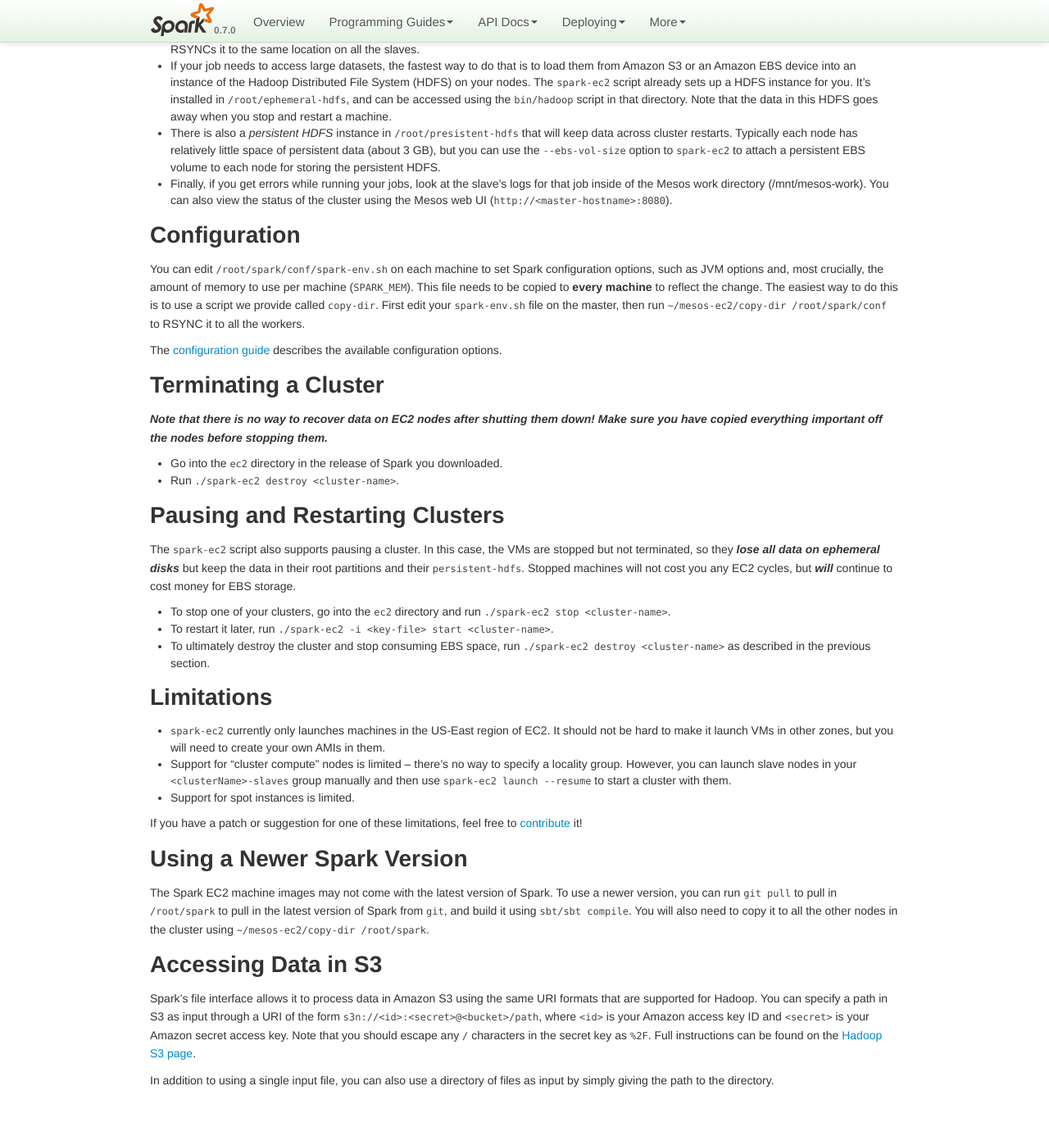
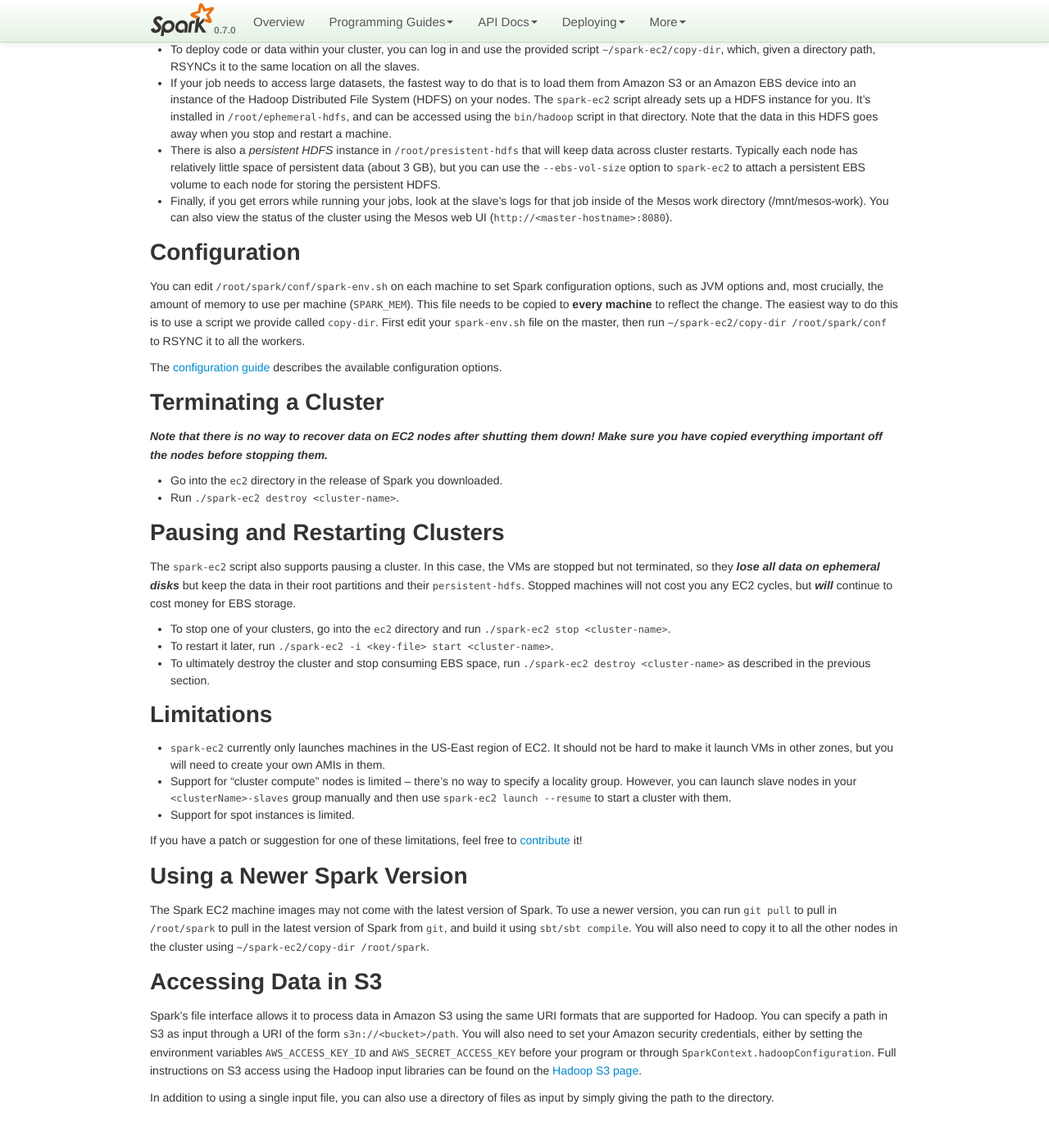
Before and after one commit to jaricftw/spark, a Jekyll site: the page built from docs/ec2-scripts.md, in a window 1280 px wide and 1400 px high, scrolled down 1028 px. Shown: the top 1386 px of the window at 82% size. Built offline with Jekyll 4.4.1, drawn with Linux system fonts in a browser that asks for light colours; some of the changed text lies outside the part shown.

Commit message:
Some tweaks to docs

```diff
--- a/docs/ec2-scripts.md
+++ b/docs/ec2-scripts.md
@@ -45,9 +45,9 @@
     key pair, `<num-slaves>` is the number of slave nodes to launch (try
     1 at first), and `<cluster-name>` is the name to give to your
     cluster.
--   After everything launches, check that Mesos is up and sees all the
-    slaves by going to the Mesos Web UI link printed at the end of the
-    script (`http://<master-hostname>:8080`).
+-   After everything launches, check that the cluster scheduler is up and sees
+    all the slaves by going to its web UI, which will be printed at the end of
+    the script (typically `http://<master-hostname>:8080`).
 
 You can also run `./spark-ec2 --help` to see more usage options. The
 following options are worth pointing out:
@@ -68,6 +68,9 @@
 -    `--ebs-vol-size=GB` will attach an EBS volume with a given amount
      of space to each node so that you can have a persistent HDFS cluster
      on your nodes across cluster restarts (see below).
+-    `--spot-price=PRICE` will launch the worker nodes as
+     [Spot Instances](http://aws.amazon.com/ec2/spot-instances/),
+     bidding for the given maximum price (in dollars).
 -    If one of your launches fails due to e.g. not having the right
 permissions on your private key file, you can run `launch` with the
 `--resume` option to restart the setup process on an existing cluster.
@@ -80,7 +83,7 @@
     above. (This is just for convenience; you could also use
     the EC2 console.)
 -   To deploy code or data within your cluster, you can log in and use the
-    provided script `~/mesos-ec2/copy-dir`, which,
+    provided script `~/spark-ec2/copy-dir`, which,
     given a directory path, RSYNCs it to the same location on all the slaves.
 -   If your job needs to access large datasets, the fastest way to do
     that is to load them from Amazon S3 or an Amazon EBS device into an
@@ -106,7 +109,7 @@
 as JVM options and, most crucially, the amount of memory to use per machine (`SPARK_MEM`).
 This file needs to be copied to **every machine** to reflect the change. The easiest way to do this
 is to use a script we provide called `copy-dir`. First edit your `spark-env.sh` file on the master,
-then run `~/mesos-ec2/copy-dir /root/spark/conf` to RSYNC it to all the workers.
+then run `~/spark-ec2/copy-dir /root/spark/conf` to RSYNC it to all the workers.
 
 The [configuration guide](configuration.html) describes the available configuration options.
 
@@ -152,10 +155,10 @@
 
 # Using a Newer Spark Version
 
-The Spark EC2 machine images may not come with the latest version of Spark. To use a newer version, you can run `git pull` to pull in `/root/spark` to pull in the latest version of Spark from `git`, and build it using `sbt/sbt compile`. You will also need to copy it to all the other nodes in the cluster using `~/mesos-ec2/copy-dir /root/spark`.
+The Spark EC2 machine images may not come with the latest version of Spark. To use a newer version, you can run `git pull` to pull in `/root/spark` to pull in the latest version of Spark from `git`, and build it using `sbt/sbt compile`. You will also need to copy it to all the other nodes in the cluster using `~/spark-ec2/copy-dir /root/spark`.
 
 # Accessing Data in S3
 
-Spark's file interface allows it to process data in Amazon S3 using the same URI formats that are supported for Hadoop. You can specify a path in S3 as input through a URI of the form `s3n://<id>:<secret>@<bucket>/path`, where `<id>` is your Amazon access key ID and `<secret>` is your Amazon secret access key. Note that you should escape any `/` characters in the secret key as `%2F`. Full instructions can be found on the [Hadoop S3 page](http://wiki.apache.org/hadoop/AmazonS3).
+Spark's file interface allows it to process data in Amazon S3 using the same URI formats that are supported for Hadoop. You can specify a path in S3 as input through a URI of the form `s3n://<bucket>/path`. You will also need to set your Amazon security credentials, either by setting the environment variables `AWS_ACCESS_KEY_ID` and `AWS_SECRET_ACCESS_KEY` before your program or through `SparkContext.hadoopConfiguration`. Full instructions on S3 access using the Hadoop input libraries can be found on the [Hadoop S3 page](http://wiki.apache.org/hadoop/AmazonS3).
 
 In addition to using a single input file, you can also use a directory of files as input by simply giving the path to the directory.
```
Also changed, not shown: docs/configuration.md (+7 -0 lines), docs/index.md (+1 -7 lines).
